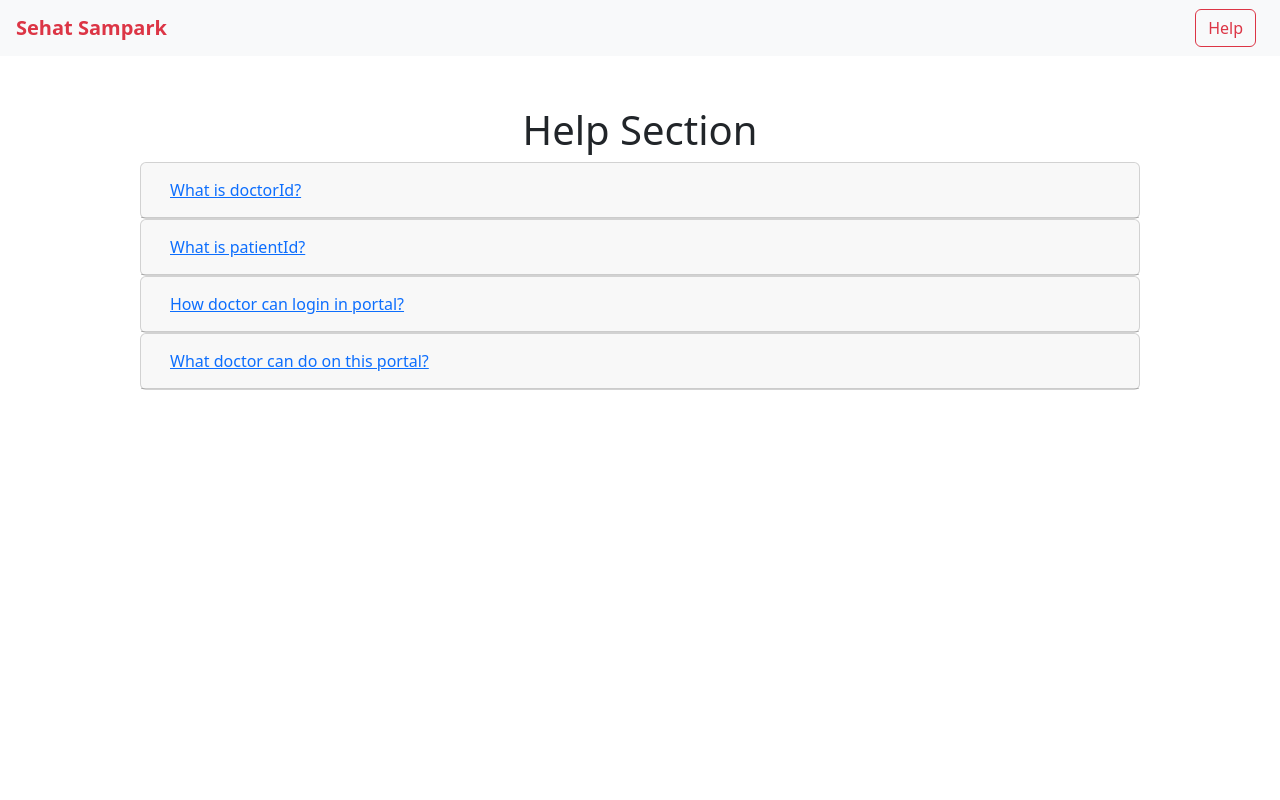
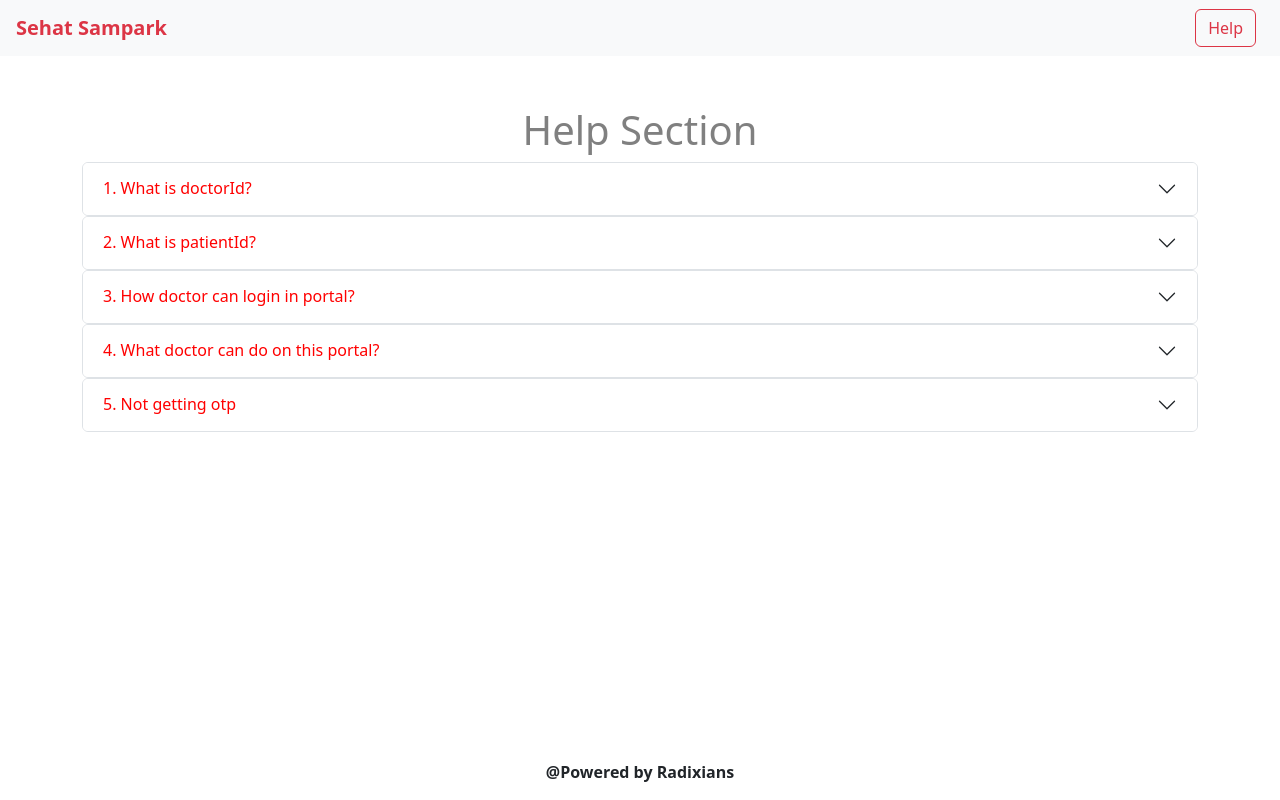
Before and after one commit to ajay9299/Sehat-Sampark, a Next.js app in the folder web/: page /help in a window 1280 px wide. Built offline with nearby package versions, Linux system fonts and the light colour scheme.

Commit message:
all the ui changes

```diff
--- /dev/null
+++ b/web/components/Footer.js
@@ -0,0 +1,20 @@
+import React from "react";
+import { Container, Row, Col, Form } from "react-bootstrap";
+
+const Footer = () => {
+  return (
+    <footer className="footer fixed-bottom">
+      <Container>
+        <Row>
+          <Col className="text-center">
+            <strong>
+              <p className="p-10 ">@Powered by Radixians</p>
+            </strong>
+          </Col>
+        </Row>
+      </Container>
+    </footer>
+  );
+};
+
+export default Footer;
--- a/web/pages/consult/index.js
+++ b/web/pages/consult/index.js
@@ -9,6 +9,7 @@ import {
 } from "../../services/patient.service.js";
 import { useRouter } from "next/router.js";
 import SpinnerLoader from "@/components/Spinner.js";
+import Footer from "@/components/Footer.js";
 
 const PrescriptionForm = () => {
   ///get items from local storage
@@ -478,6 +479,7 @@ const PrescriptionForm = () => {
           )}
         </>
       )}
+      <Footer />
     </>
   );
 };
--- a/web/pages/dashboard/index.js
+++ b/web/pages/dashboard/index.js
@@ -2,6 +2,7 @@ import React, { useEffect, useState } from "react";
 import Dashboard from "../../components/Dashboard";
 import Navbar from "@/components/Navbar";
 import { useRouter } from "next/router";
+import Footer from "@/components/Footer";
 
 const DashboardPage = () => {
   const router = useRouter();
@@ -20,6 +21,7 @@ const DashboardPage = () => {
         <>
           <Navbar isDashboard={true} />
           <Dashboard />
+          <Footer />
         </>
       )}
     </>
--- a/web/pages/help/index.js
+++ b/web/pages/help/index.js
@@ -1,7 +1,9 @@
+import Footer from "@/components/Footer";
 import Navbar from "@/components/Navbar";
 import { useRouter } from "next/router";
 import { useEffect, useState } from "react";
 import { Card, Button, Container } from "react-bootstrap";
+import Accordion from "react-bootstrap/Accordion";
 
 const HelpSection = () => {
   const router = useRouter();
@@ -40,31 +42,32 @@ const HelpSection = () => {
       answer:
         "Doctor can consult a patient and can see the previous history between doctor and patient based on both unique identification.",
     },
+    {
+      question: "Not getting otp",
+      answer:
+        "Doctor can consult a patient and can see the previous history between doctor and patient based on both unique identification.",
+    },
   ];
 
   return (
     <>
       <Navbar isDashboard={isLogin} />
-      <Container style={{ width: "80%" }}>
-        <h1 style={{ textAlign: "center" }}>Help Section</h1>
+      <Container className="w-80%">
+        <h1 style={{ textAlign: "center", color: "grey" }}>Help Section</h1>
         {faqs.map((faq, index) => (
-          <Card key={index}>
-            <Card.Header>
-              <Button
-                variant="link"
-                onClick={() => handleAccordionToggle(index)}
-                aria-expanded={activeIndex === index}
-                aria-controls={`faq-${index}`}
-              >
-                {faq.question}
-              </Button>
-            </Card.Header>
-            {activeIndex === index && (
-              <Card.Body id={`faq-${index}`} className="ml-3">{faq.answer}</Card.Body>
-            )}
-          </Card>
+          <Accordion key={index}>
+            <Accordion.Item eventKey={index + 1}>
+              <Accordion.Header>
+                <span style={{ color: "red" }}>
+                  {index + 1}. {faq?.question}
+                </span>
+              </Accordion.Header>
+              <Accordion.Body>{faq?.answer}</Accordion.Body>
+            </Accordion.Item>
+          </Accordion>
         ))}
       </Container>
+      <Footer />
     </>
   );
 };
--- a/web/pages/index.js
+++ b/web/pages/index.js
@@ -3,6 +3,8 @@ import LandingPage from "../components/LandingPage";
 import Navbar from "../components/Navbar";
 import "bootstrap/dist/css/bootstrap.min.css";
 import { useRouter } from "next/router";
+import Footer from "@/components/Footer";
+
 export default function Home() {
   const router = useRouter();
   const [isShow, setIsShow] = useState(false);
@@ -23,6 +25,8 @@ export default function Home() {
           <LandingPage />
         </>
       )}
+
+      <Footer />
     </>
   );
 }
--- a/web/pages/patienthistory/index.js
+++ b/web/pages/patienthistory/index.js
@@ -1,3 +1,4 @@
+import Footer from "@/components/Footer";
 import Navbar from "@/components/Navbar";
 import SpinnerLoader from "@/components/Spinner";
 import { getPatientConsultHistory } from "@/services/doctor.service";
@@ -137,6 +138,7 @@ const PatientHistory = () => {
                 </Col>
               </Row>
             </Container>
+            <Footer />
           </>
         )
       )}
--- a/web/pages/profile/index.js
+++ b/web/pages/profile/index.js
@@ -1,3 +1,4 @@
+import Footer from "@/components/Footer";
 import Navbar from "@/components/Navbar";
 import SpinnerLoader from "@/components/Spinner";
 import { getDoctorProfile } from "@/services/doctor.service";
@@ -116,6 +117,7 @@ const ProfilePage = () => {
                     </Col>
                   </Row>
                 </Container>
+                <Footer />
               </>
             )
           )}
```
Also changed, not shown: web/package.json (+7 -0 lines), web/pages/graph/index.js (added), 1 other file (tests, documents, lock files or other folders).
